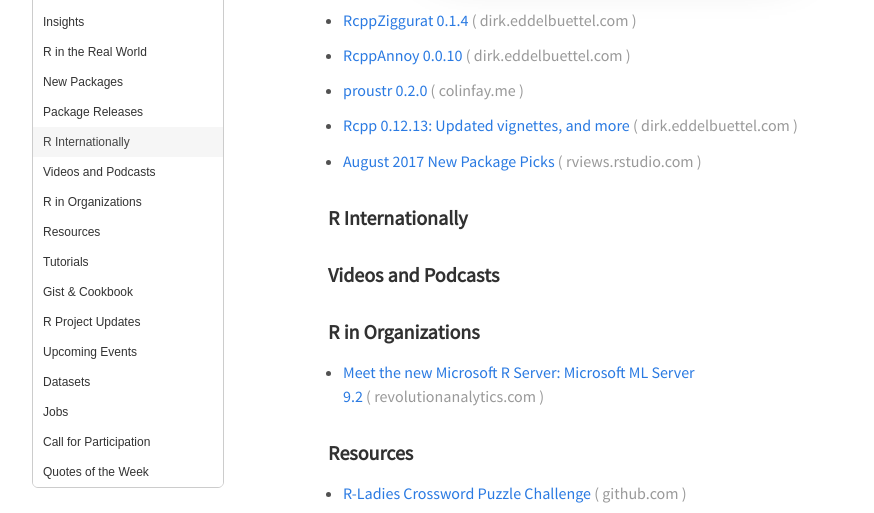
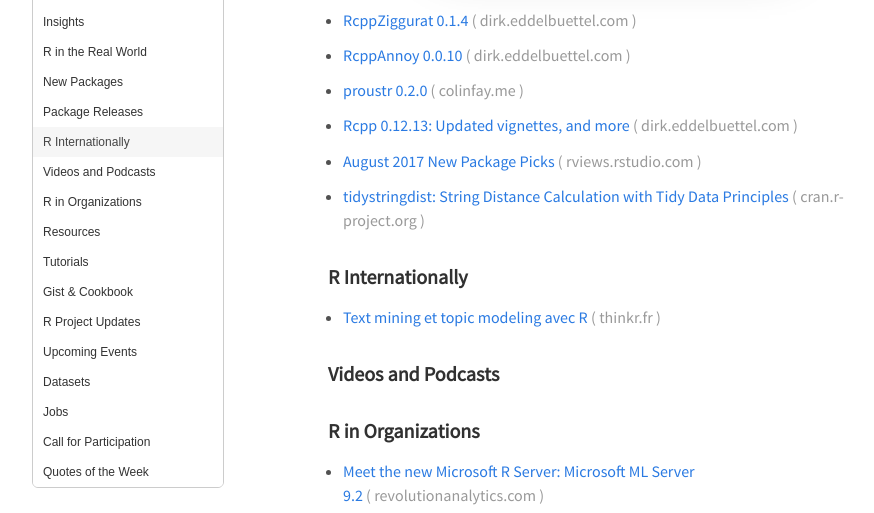
Before and after one commit to rweekly/rweekly.org, a Jekyll site: the page built from draft.md, in a window 1280 px wide and 900 px high, scrolled down 2749 px, cut to the strip 74-587 px from the top of the window. Shown: the whole strip, without its empty margins (32-906 px from the left). Built offline with Jekyll 4.4.1, drawn with Linux system fonts in a browser that asks for light colours; emoji names are drawn with the system emoji font; comment, search, counter and statistics services are not loaded.

Commit message:
Update draft.md

```diff
--- a/draft.md
+++ b/draft.md
@@ -66,9 +66,11 @@
 
 + [August 2017 New Package Picks](https://rviews.rstudio.com/2017/09/29/august-2017-new-package-picks/)
 
++ [tidystringdist: String Distance Calculation with Tidy Data Principles](https://cran.r-project.org/web/packages/tidystringdist/index.html)
+
 ###  R Internationally
 
-
++ [Text mining et topic modeling avec R](https://thinkr.fr/text-mining-et-topic-modeling-avec-r/)
 
 ###  Videos and Podcasts
 
```
